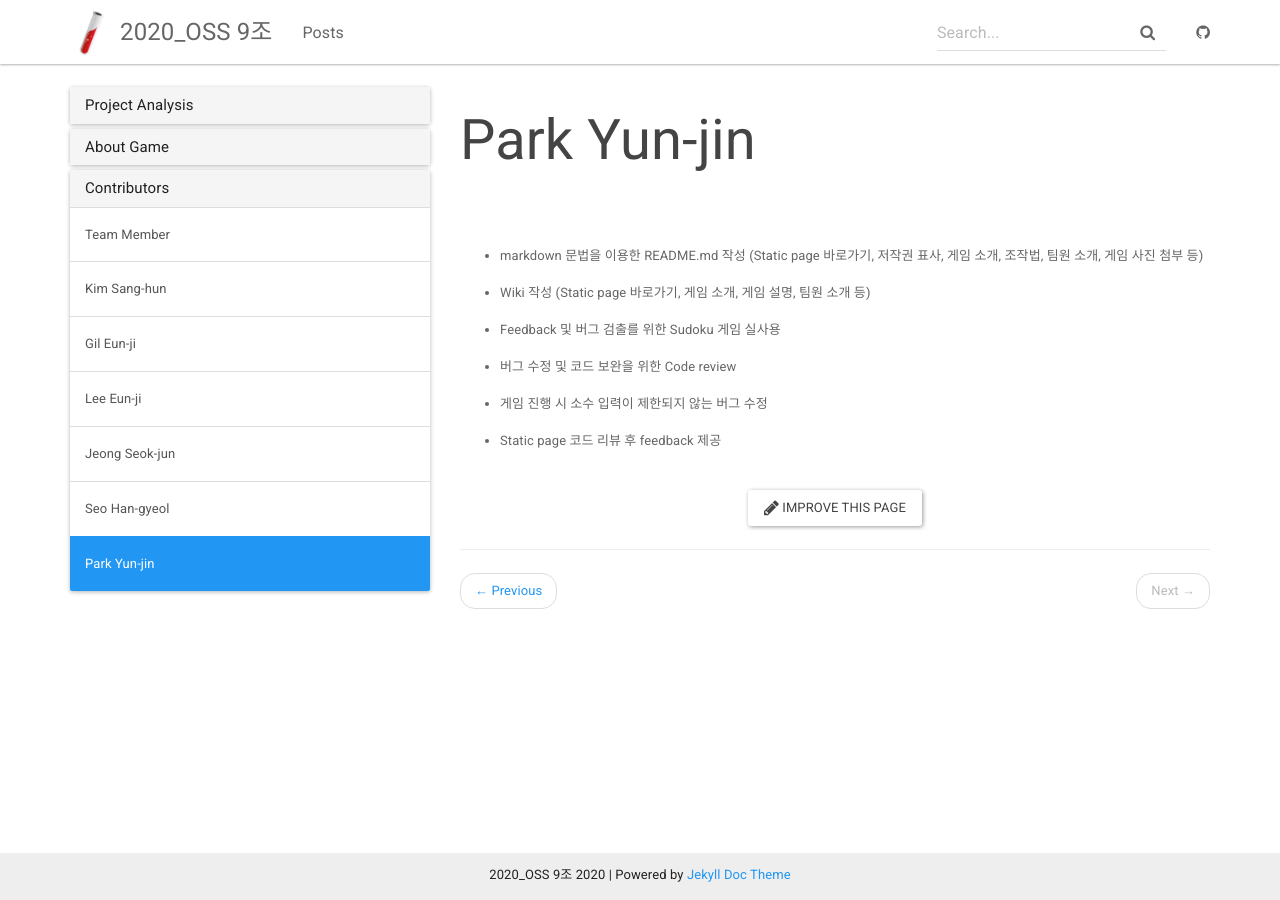
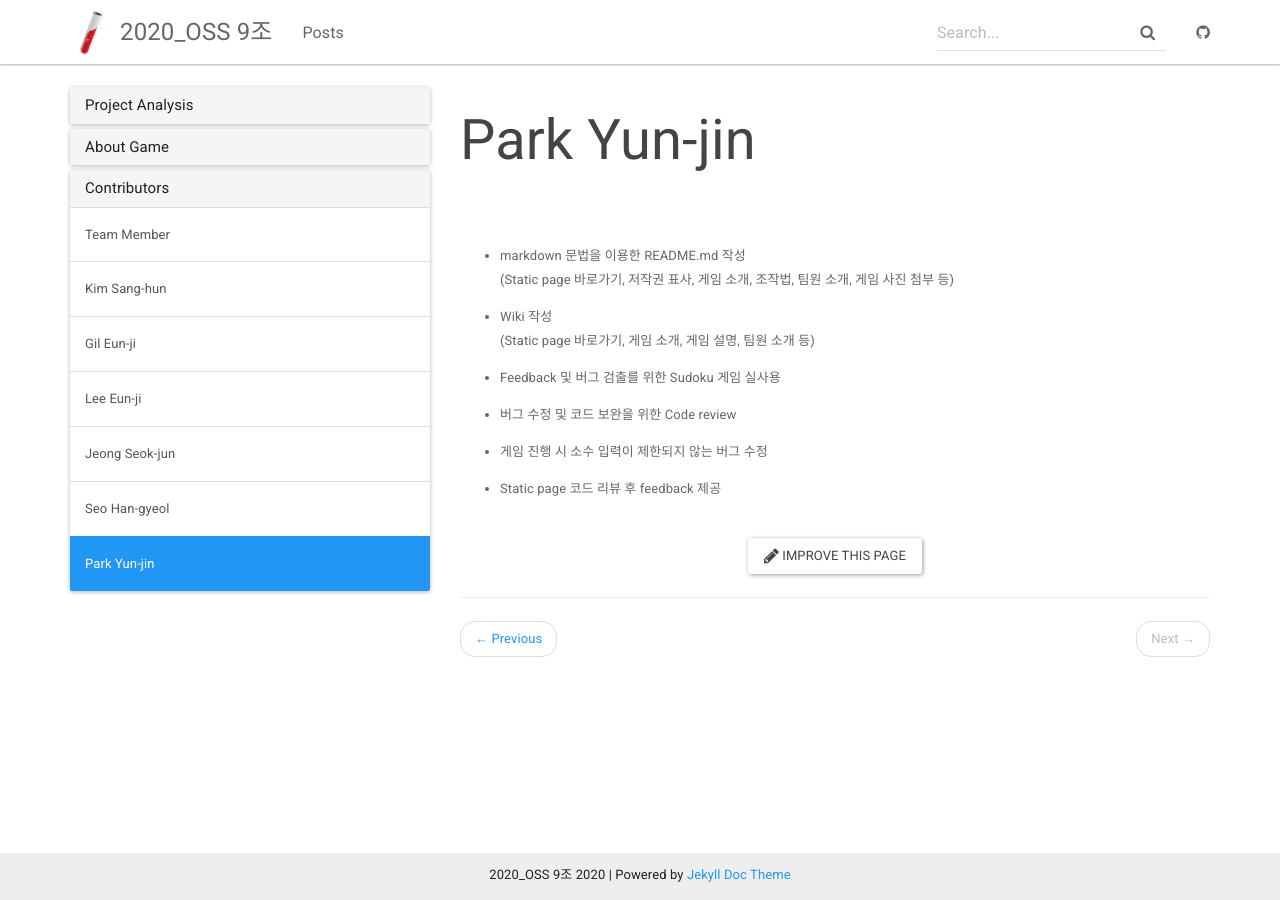
Before and after one commit to doolim98/2020-2-OSS-9, a Jekyll site: the page built from _docs/Teamrole/parkyunjin_role.md, in a window 1280 px wide. Built offline with Jekyll 4.4.1, drawn with Linux system fonts in a browser that asks for light colours.

```diff
--- a/_docs/Teamrole/parkyunjin_role.md
+++ b/_docs/Teamrole/parkyunjin_role.md
@@ -3,14 +3,16 @@ title: Park Yun-jin
 permalink: /docs/parkyunjin_role/
 ---
 <br><br>
-- markdown 문법을 이용한 README.md 작성 (Static page 바로가기, 저작권 표사, 게임 소개, 조작법, 팀원 소개, 게임 사진 첨부 등)
+- markdown 문법을 이용한 README.md 작성<br>
+(Static page 바로가기, 저작권 표사, 게임 소개, 조작법, 팀원 소개, 게임 사진 첨부 등)<br>
 
-- Wiki 작성 (Static page 바로가기, 게임 소개, 게임 설명, 팀원 소개 등)
+- Wiki 작성<br>
+(Static page 바로가기, 게임 소개, 게임 설명, 팀원 소개 등)<br>
 
-- Feedback 및 버그 검출를 위한 Sudoku 게임 실사용
+- Feedback 및 버그 검출를 위한 Sudoku 게임 실사용<br>
 
-- 버그 수정 및 코드 보완을 위한 Code review
+- 버그 수정 및 코드 보완을 위한 Code review<br>
 
-- 게임 진행 시 소수 입력이 제한되지 않는 버그 수정
+- 게임 진행 시 소수 입력이 제한되지 않는 버그 수정<br>
 
 - Static page 코드 리뷰 후 feedback 제공
```
